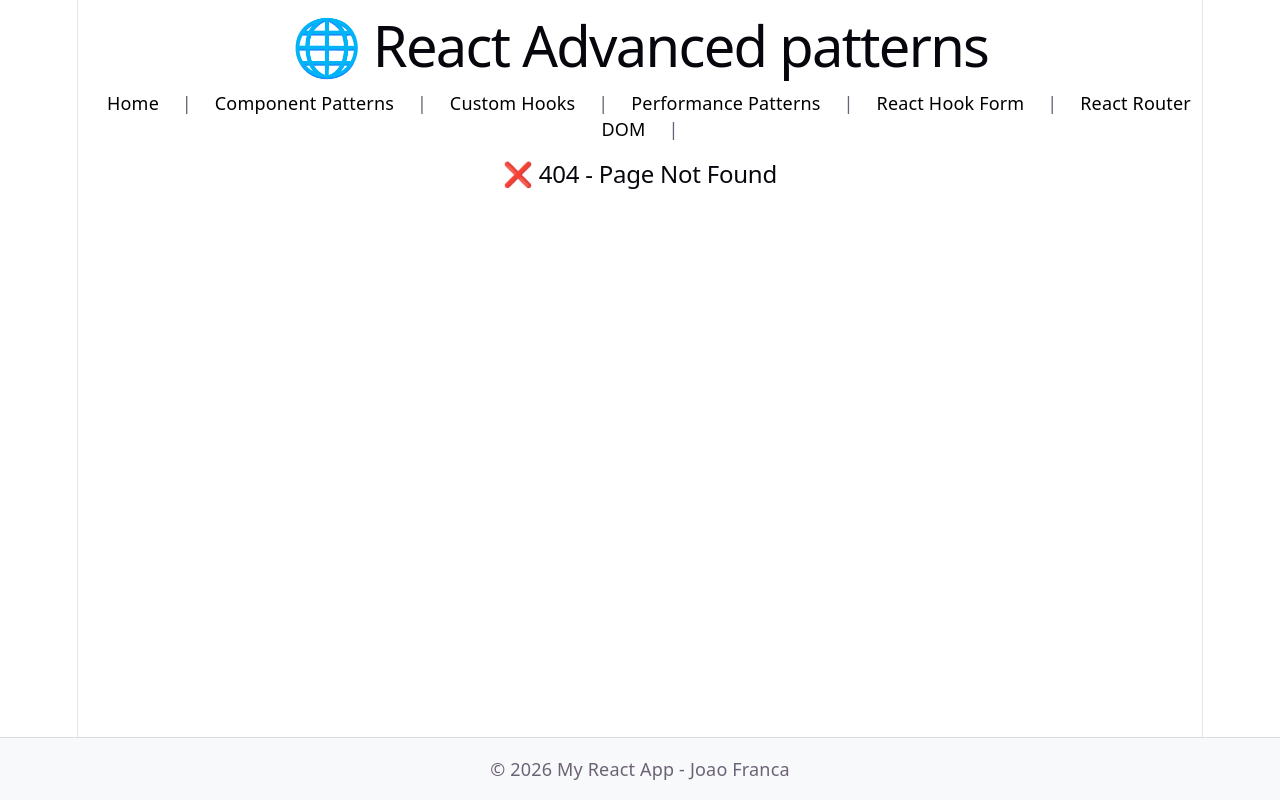
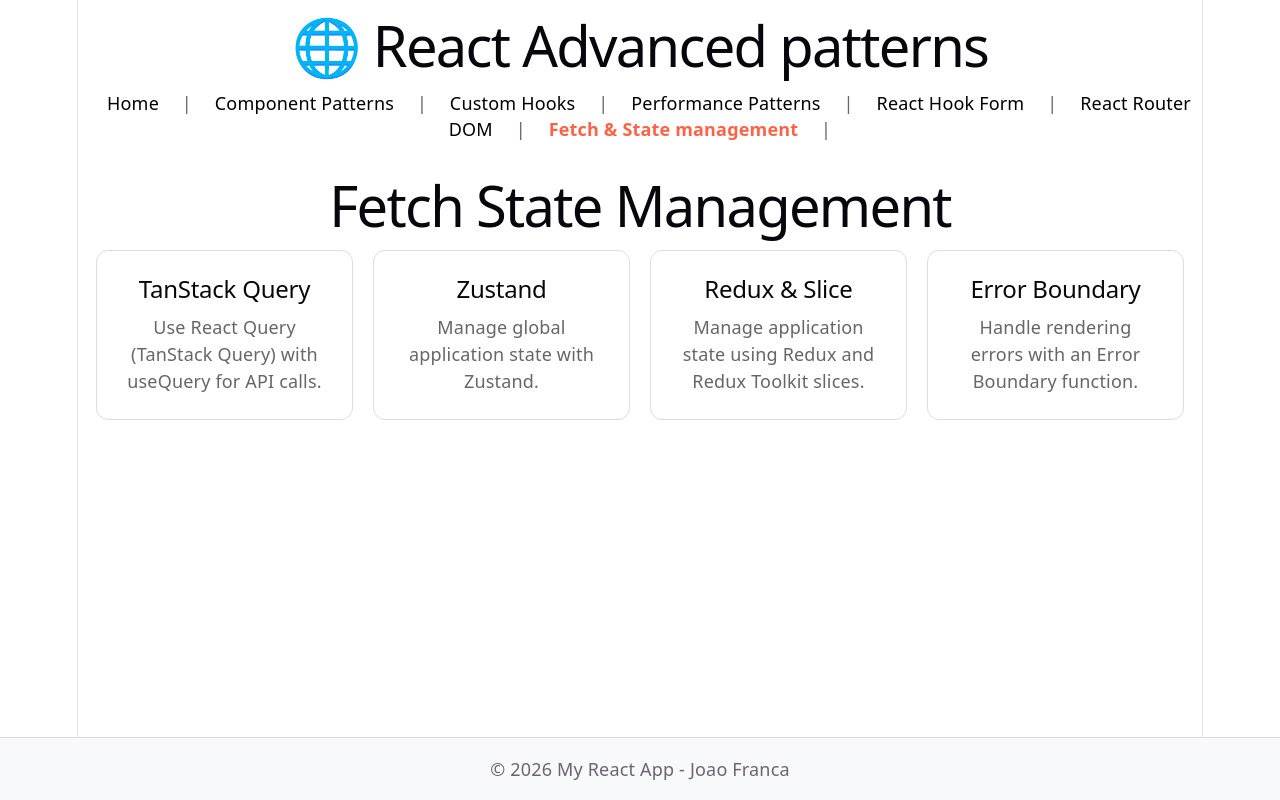
Before and after one commit to jvictorfranca/react-patterns, a React (Vite) app: page /fetch-state-management in a window 1280 px wide. Before the commit this address had no page. Built offline with nearby package versions, Linux system fonts and the light colour scheme.

Commit message:
adds route for fetching and data management

```diff
--- a/src/App.jsx
+++ b/src/App.jsx
@@ -24,6 +24,11 @@ import HookFormReusingInputs from "./patterns/react-hook-form/hook-form-reusing-
 import SearchParams from "./patterns/react-router-dom/search-params/SearchParams";
 import CompoundComponent from "./patterns/component-patterns/compound-components/CompoundComponent";
 import ProductDetail from "./patterns/react-router-dom/search-params/pattern/ProductDetail";
+import FetchStateManagement from "./patterns/fetch-state-management/FetchStateManagement";
+import TanstackQuery from "./patterns/fetch-state-management/tanstack-query/pattern/TanstackQuery";
+import Zustand from "./patterns/fetch-state-management/zustand/pattern/zustand";
+import Redux from "./patterns/fetch-state-management/redux/pattern/Redux";
+import ErrorBoundary from "./patterns/fetch-state-management/error-boundary/ErrorBoundary";
 
 function App() {
 
@@ -67,6 +72,14 @@ function App() {
             {/* Route to test for query params and search params  */}
             <Route path="/react-router-dom/search-params/products/:id" element={ <ProductDetail />}/>
 
+          <Route path="/fetch-state-management" element={<FetchStateManagement />}/>
+            {/* Routes for fetch state management */}
+            <Route path="/fetch-state-management/tanstack-query" element={<TanstackQuery />}/>
+            <Route path="/fetch-state-management/zustand" element={<Zustand />}/>
+            <Route path="/fetch-state-management/redux" element={<Redux />}/>
+            <Route path="/fetch-state-management/error-boundary" element={<ErrorBoundary />}/>
+
+
 
         <Route path="*" element={<NotFound />} /> {/* Catch-all */}
       </Route>
--- a/src/components/layout/Home.css
+++ b/src/components/layout/Home.css
@@ -93,8 +93,8 @@
   transform: translateX(5px);
 }
 
-/* Last card takes the full row */
-.home-card:last-child {
+/* Last card takes the full row only when the total is odd */
+.home-card:last-child:nth-child(odd) {
   grid-column: 1 / -1;
 }
 
@@ -112,7 +112,7 @@
     grid-template-columns: 1fr;
   }
 
-  .home-card:last-child {
+  .home-card:last-child:nth-child(odd) {
     grid-column: auto;
   }
 }
--- a/src/components/layout/Home.jsx
+++ b/src/components/layout/Home.jsx
@@ -34,6 +34,13 @@ const Home = () => {
       path: "/react-router-dom",
       icon: "🧭",
     },
+
+        {
+      title: "Fetch & State management",
+      description: "Learn async data fetch, & state management with Zustand, Redux, and react query.",
+      path: "/fetch-state-management",
+      icon: "🗃️",
+    },
   ];
 
   return (
--- a/src/components/layout/Navbar.jsx
+++ b/src/components/layout/Navbar.jsx
@@ -17,6 +17,7 @@ const Navbar = () => {
       <NavLink to="/performance-patterns" style={navLinkStyle}>Performance Patterns</NavLink> |{" "}
       <NavLink to="/react-hook-form" style={navLinkStyle}>React Hook Form</NavLink> |{" "}
       <NavLink to="/react-router-dom" style={navLinkStyle}>React Router DOM</NavLink> |{" "}
+      <NavLink to="/fetch-state-management" style={navLinkStyle}>Fetch & State management</NavLink> |{" "}
 
     </nav>
   );
--- /dev/null
+++ b/src/patterns/fetch-state-management/FetchStateManagement.jsx
@@ -0,0 +1,43 @@
+import { Link } from "react-router-dom";
+
+const FetchStateManagement = () => {
+  const patterns = [
+    {
+      title: "TanStack Query",
+      description: "Use React Query (TanStack Query) with useQuery for API calls.",
+      path: "/fetch-state-management/tanstack-query",
+    },
+    {
+      title: "Zustand",
+      description: "Manage global application state with Zustand.",
+      path: "/fetch-state-management/zustand",
+    },
+    {
+      title: "Redux & Slice",
+      description: "Manage application state using Redux and Redux Toolkit slices.",
+      path: "/fetch-state-management/redux",
+    },
+    {
+      title: "Error Boundary",
+      description: "Handle rendering errors with an Error Boundary function.",
+      path: "/fetch-state-management/error-boundary",
+    },
+  ];
+
+  return (
+    <div>
+      <h1>Fetch State Management</h1>
+
+      <div className="cards">
+        {patterns.map((pattern) => (
+          <Link to={pattern.path} key={pattern.path} className="card">
+            <h2>{pattern.title}</h2>
+            <p>{pattern.description}</p>
+          </Link>
+        ))}
+      </div>
+    </div>
+  );
+};
+
+export default FetchStateManagement;
--- /dev/null
+++ b/src/patterns/fetch-state-management/error-boundary/ErrorBoundary.jsx
@@ -0,0 +1,9 @@
+const ErrorBoundary = () => {
+    return (
+        <div>
+            ErrorBoundary
+        </div>
+    )
+}
+
+export default ErrorBoundary
--- /dev/null
+++ b/src/patterns/fetch-state-management/redux/pattern/Redux.jsx
@@ -0,0 +1,9 @@
+const Redux = () => {
+    return (
+        <div>
+            Redux
+        </div>
+    )
+}
+
+export default Redux
--- /dev/null
+++ b/src/patterns/fetch-state-management/tanstack-query/pattern/TanstackQuery.jsx
@@ -0,0 +1,9 @@
+const TanstackQuery = () => {
+    return (
+        <div>
+            TanstackQuery
+        </div>
+    )
+}
+
+export default TanstackQuery
--- /dev/null
+++ b/src/patterns/fetch-state-management/zustand/pattern/Zustand.jsx
@@ -0,0 +1,9 @@
+const Zustand = () => {
+    return (
+        <div>
+            Zustand
+        </div>
+    )
+}
+
+export default Zustand
```
